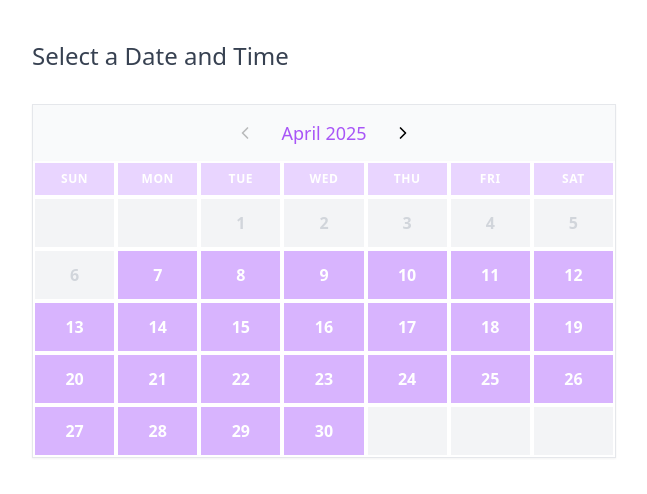
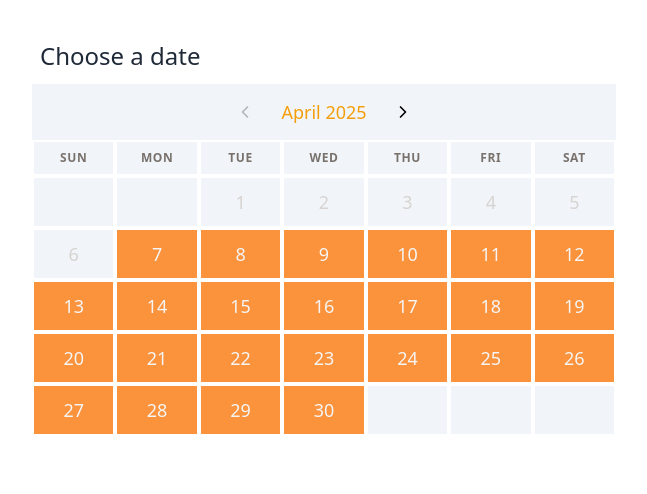
Before and after one commit to birophilo/booking-exercise, a Vue app in the folder vue-fastapi/frontend/: page /booking in a window 1280 px wide. Shown: the top 494 px of the page, without its empty margins (8-655 px from the left). Built offline with nearby package versions, Linux system fonts and the light colour scheme; no server answers.

Commit message:
more styling (and move README to root dir)

```diff
--- a/vue-fastapi/frontend/src/components/CalendarGrid.vue
+++ b/vue-fastapi/frontend/src/components/CalendarGrid.vue
@@ -1,6 +1,7 @@
 <template>
-  <div class="w-full border overflow-hidden bg-white shadow-sm">
-    <div class="bg-gray-50">
+  <div class="w-full overflow-hidden bg-white">
+    <h2 class="text-2xl font-light text-gray-800 mb-3 ml-2">Choose a date</h2>
+    <div class="bg-slate-100">
       <div class="flex justify-center items-center py-3">
         <button
           class="flex items-center justify-center w-8 h-8 transition-all duration-200 mx-5 border-none hover:bg-gray-200 hover:text-gray-800 disabled:cursor-not-allowed disabled:opacity-50"
@@ -24,7 +25,7 @@
             <path d="m15 18-6-6 6-6"></path>
           </svg>
         </button>
-        <h3 class="text-lg font-extralight text-purple-500">{{ currentMonthName }} {{ currentYear }}</h3>
+        <h3 class="text-lg font-extralight text-amber-500">{{ currentMonthName }} {{ currentYear }}</h3>
         <button
           class="flex items-center justify-center w-8 h-8 transition-all duration-200 mx-5 border-none hover:bg-gray-200 hover:text-gray-800 disabled:cursor-not-allowed disabled:opacity-50"
           @click="nextMonth"
@@ -50,7 +51,7 @@
     </div>
 
     <div class="grid grid-cols-7">
-      <div v-for="day in daysOfWeek" :key="day" class="p-2 text-center font-bold text-xs m-0.5 tracking-wider text-white bg-purple-200">
+      <div v-for="day in daysOfWeek" :key="day" class="p-2 text-center font-bold text-xs m-0.5 tracking-wider text-stone-500 bg-slate-100">
         {{ day.toUpperCase() }}
       </div>
     </div>
@@ -64,12 +65,12 @@
         <button
           v-for="(day, dayIndex) in week"
           :key="dayIndex"
-          class="text-center text-2x1 font-black cursor-pointer m-0.5 h-12 border-none transition-colors duration-100 disabled:cursor-default"
+          class="text-center text-lg font-light cursor-pointer m-0.5 h-12 border-none transition-colors duration-100 disabled:cursor-default"
           :disabled="isPastDay(day)"
           :class="{
-            'cursor-default text-gray-300 bg-gray-100': !day || isPastDay(day),
-            'bg-purple-300 text-white hover:bg-purple-400': day && !isPastDay(day) && !isCurrentDay(day) && !isSelectedDay(day),
-            'bg-purple-600 text-white hover:bg-purple-600': isSelectedDay(day)
+            'cursor-default text-stone-300 bg-slate-100 font-light': !day || isPastDay(day),
+            'bg-orange-400 text-stone-100 hover:bg-amber-600': day && !isPastDay(day) && !isCurrentDay(day) && !isSelectedDay(day),
+            'bg-amber-800 text-stone-100 hover:bg-amber-800': isSelectedDay(day)
           }"
           @click="day && selectDay(day)"
         >
--- a/vue-fastapi/frontend/src/components/TimeSlotContainer.vue
+++ b/vue-fastapi/frontend/src/components/TimeSlotContainer.vue
@@ -1,9 +1,13 @@
 <template>
-  <div class="grid grid-cols-2 sm:grid-cols-3 md:grid-cols-4 lg:grid-cols-5 gap-3 mt-6">
+  <div class="grid grid-cols-2 sm:grid-cols-3 md:grid-cols-4 lg:grid-cols-5 gap-1.5 mt-3">
     <button
       v-for="slot in slots"
       :key="slot.time"
-      class="bg-gray-100 border-none w-full h-12 p-2 rounded cursor-pointer text-base text-gray-800 transition-colors hover:bg-gray-200"
+      class="border-none w-full h-12 p-2 cursor-pointer font-light text-gray-800 transition-colors hover:bg-orange-400"
+      :class="{
+        'bg-orange-400': slot === selectedSlot,
+        'bg-orange-200': slot !== selectedSlot
+    }"
       @click="selectTimeSlot(slot)"
     >
       {{ formatSlotTime(slot.time) }}
@@ -12,6 +16,7 @@
 </template>
 
 <script>
+import { ref } from 'vue'
 
 export default {
   name: 'TimeSlotContainer',
@@ -24,6 +29,9 @@ export default {
   },
   emits: ['select-slot'],
   setup(props, { emit }) {
+
+    const selectedSlot = ref(null)
+
     const formatSlotTime = (dateString) => {
       return new Date(dateString).toLocaleTimeString([], {
         hour: '2-digit',
@@ -32,12 +40,15 @@ export default {
     }
 
     const selectTimeSlot = (slot) => {
+      selectedSlot.value = slot
       emit('select-slot', slot)
     }
 
+
     return {
       formatSlotTime,
-      selectTimeSlot
+      selectTimeSlot,
+      selectedSlot
     }
   }
 }
--- a/vue-fastapi/frontend/src/services/calApi.js
+++ b/vue-fastapi/frontend/src/services/calApi.js
@@ -1,6 +1,7 @@
 const BACKEND_BASE_URL = 'http://localhost:8000'
 
 const EYE_TEST_LENGTH_MINUTES = 20
+const FETCH_SLOT_DAYS = 7
 
 const dataForBookingResponse = {
   "name": "",
@@ -57,10 +58,7 @@ export const calApi = {
     const params = new URLSearchParams();
 
     const weekLater = new Date(date)
-    weekLater.setDate(date.getDate() + 8)
-
-
-
+    weekLater.setDate(date.getDate() + (FETCH_SLOT_DAYS + 1))
 
     params.append('startTime', date.toISOString().slice(0, 10))
     params.append('endTime', weekLater.toISOString().slice(0, 10))
@@ -78,7 +76,6 @@ export const calApi = {
       }
 
       const data = await response.json()
-      console.log(data)
       return data
     } catch (error) {
       console.error('Error fetching availability:', error)
--- a/vue-fastapi/frontend/src/views/BookingPage.vue
+++ b/vue-fastapi/frontend/src/views/BookingPage.vue
@@ -1,8 +1,7 @@
 <template>
-  <div class="flex flex-col max-w-7xl mx-auto p-8">
-    <h2 class="text-2xl font-medium text-gray-700 mb-8">Select a Date and Time</h2>
+  <div class="flex flex-col max-w-7xl mx-auto p-4 sm:p-4 md:p-8">
+    <div class="flex flex-col lg:flex-row lg:gap-8">
 
-    <div class="flex flex-col lg:flex-row lg:gap-8">
       <!-- Calendar Section -->
       <div class="w-full lg:w-1/2">
         <CalendarGrid @date-selected="handleDateSelected" />
@@ -11,11 +10,21 @@
       <!-- Time Slots Section -->
       <div class="w-full lg:w-1/2 mt-8 lg:mt-0">
         <div v-if="showTimeSlots">
-          <div v-if="loadingTimeSlots" class="flex flex-col items-center justify-center my-8">
+          <div
+            v-if="loadingTimeSlots"
+            class="flex flex-col items-center justify-center my-8"
+          >
             <div class="w-10 h-10 border-4 border-gray-200 rounded-full border-t-gray-700 animate-spin mb-4"></div>
             <p class="text-gray-600">Loading available time slots...</p>
           </div>
+          <div v-else-if="store.selectedDate && !store.slots[store.selectedDate]">
+            <p class="text-center">Sorry, no bookings available on<br />{{ formatDateWithOrdinal(store.selectedDate) }}</p>
+          </div>
           <div v-else>
+            <h2
+              v-if="showTimeSlots && store.selectedDate"
+              class="text-2xl font-light text-gray-800 mb-3 ml-2"
+            >Choose a time on {{ formatDateWithOrdinal(store.selectedDate) }}</h2>
             <TimeSlotContainer
               :slots="store.slots[store.selectedDate] || []"
               @select-slot="openConfirmModal"
@@ -60,7 +69,7 @@ export default {
   setup() {
     const store = useStore()
     const router = useRouter()
-    const selectedDate = ref('2025-04-07')
+    const selectedDate = ref(null)
     const selectedTimeSlot = ref(null)
     const loadingTimeSlots = ref(false)
     const showTimeSlots = ref(false)
@@ -161,6 +170,27 @@ export default {
       }
     }
 
+    const formatDateWithOrdinal = (dateString) => {
+      const date = new Date(dateString)
+      const day = date.getDate()
+      const month = date.toLocaleString('default', { month: 'long' })
+
+      // Add ordinal suffix
+      const ordinal = getOrdinalSuffix(day)
+
+      return `${day}${ordinal} ${month}`
+    }
+
+    const getOrdinalSuffix = (day) => {
+      if (day > 3 && day < 21) return 'th'
+      switch (day % 10) {
+        case 1: return 'st'
+        case 2: return 'nd'
+        case 3: return 'rd'
+        default: return 'th'
+      }
+    }
+
     onMounted(async () => {
       const today = new Date()
       await fetchTimeSlots(today)
@@ -185,7 +215,8 @@ export default {
       submitBooking,
       handleDateSelected,
       showConfirmModal,
-      selectedBranch
+      selectedBranch,
+      formatDateWithOrdinal
     }
   }
 }
--- a/vue-fastapi/frontend/src/views/StoreSelectionPage.vue
+++ b/vue-fastapi/frontend/src/views/StoreSelectionPage.vue
@@ -1,14 +1,15 @@
 <template>
-  <div class="max-w-7xl mx-auto p-8 text-center">
-    <div class="mb-6">
+  <div class="max-w-7xl mx-auto p-3 text-center">
+    <div class="mb-10 mt-4">
       <img :src="logo" alt="CUBITTS Logo" class="max-w-[200px] h-auto mx-auto" />
     </div>
-    <h2 class="text-2xl font-medium text-gray-600 mb-8">Book an eye test</h2>
-    <div class="grid grid-cols-1 sm:grid-cols-2 lg:grid-cols-3 xl:grid-cols-4 gap-8 mt-8">
+    <h2 class="text-3xl font-extralight text-gray-800 mb-2">Book an eye test</h2>
+    <h2 class="text-md font-light text-gray-600 mb-8">Select a Cubitts store</h2>
+    <div class="grid grid-cols-1 sm:grid-cols-2 lg:grid-cols-3 xl:grid-cols-4 gap-4 mt-12">
       <div
         v-for="branch in branchList"
         :key="branch.name"
-        class="border border-gray-200 rounded-lg overflow-hidden cursor-pointer bg-white"
+        class="border border-gray-200 rounded-md overflow-hidden cursor-pointer bg-stone-50"
         @click="selectBranch(branch)"
       >
         <img
@@ -16,8 +17,8 @@
           :alt="branch.name"
           class="w-full h-[180px] object-cover"
         />
-        <div class="text-xl font-medium mt-2 px-4">{{ branch.name }}</div>
-        <div class="px-4 mb-4 font-light text-gray-600">{{ branch.address }}, {{ branch.postcode }}</div>
+        <div class="text-xl font-light mt-2 px-4">{{ branch.name }}</div>
+        <div class="text-sm px-4 mb-4 font-light text-gray-600">{{ branch.address }}, {{ branch.postcode }}</div>
       </div>
     </div>
   </div>
```
Also changed, not shown: 1 other file (tests, documents, lock files or other folders).
